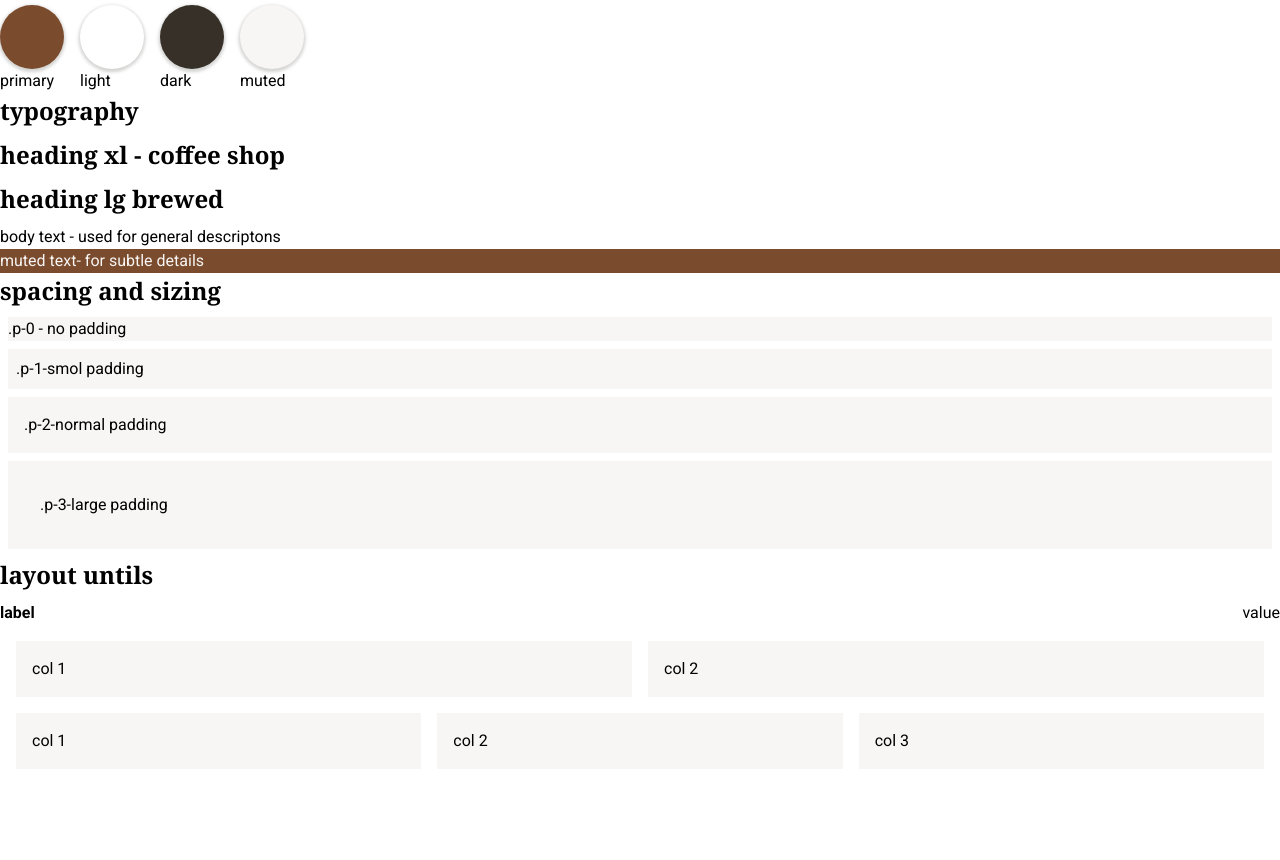
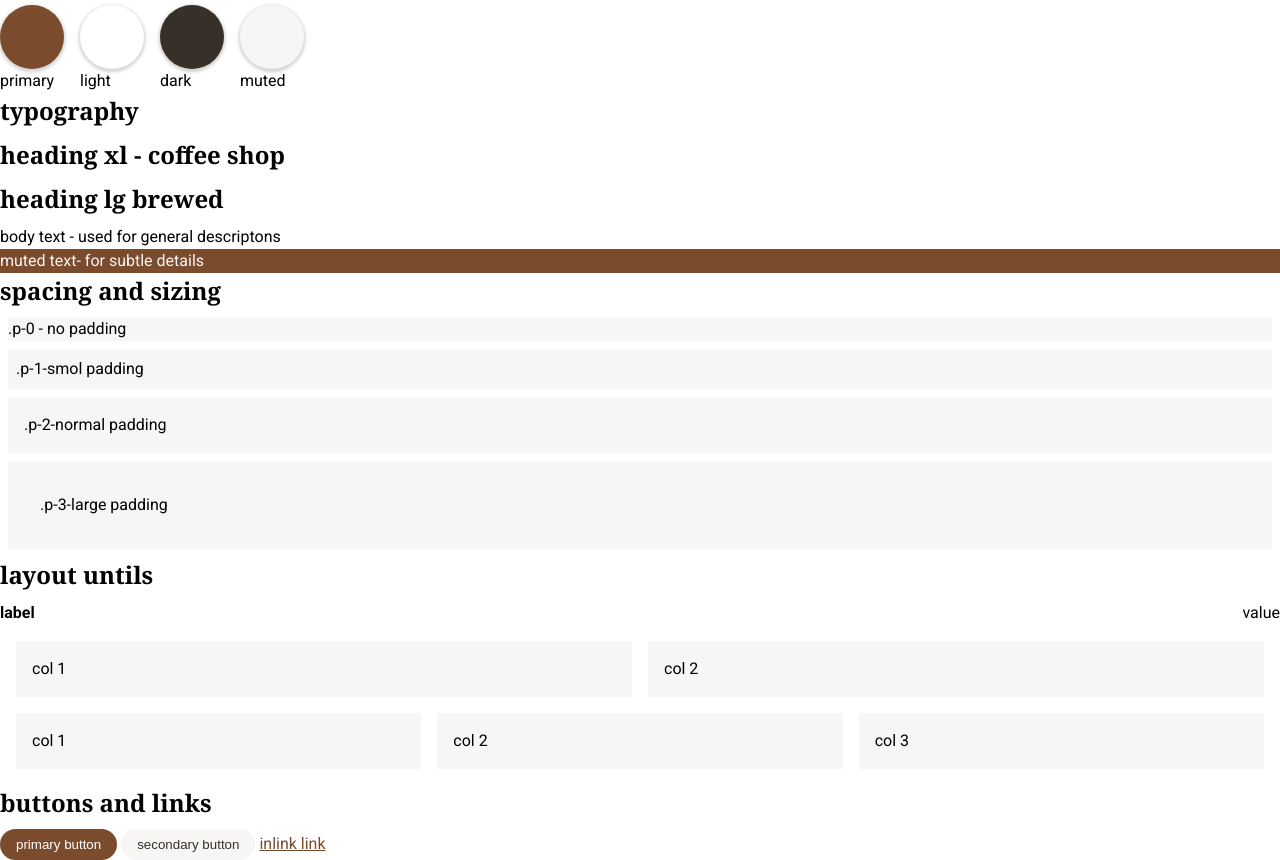
Before and after one commit to The-Otterking/tasting_in_class, a plain HTML site: page coffee/style-guide.html in a window 1280 px wide. Shown: the part 119-979 px from the top of the page. Before the commit the page ends 904 px from the top, so only its background shows below. Drawn offline with Linux system fonts and the light colour scheme.

Commit message:
buttons and links

```diff
--- a/coffee/style-guide.html
+++ b/coffee/style-guide.html
@@ -80,6 +80,15 @@
                 <div class="bg-muted p-2">col 2</div>
                 <div class="bg-muted p-2">col 3</div>
             </div>
+
+        </section>
+        <!--buttons and links-->
+        <section id="buttons">
+            <h2>buttons and links</h2>
+
+            <button class="btn btn-primary">primary button</button>
+            <button class="btn btn-secondary">secondary button</button>
+            <a href="#" class="link">inlink link</a>
         </section>
     </main>
 </body>
--- a/coffee/style.css
+++ b/coffee/style.css
@@ -31,7 +31,25 @@ h1,h2,h3,h4,h5,h6{
     font-family: var(--font-heading);
     margin-bottom: 0.5rem;
 }
-
+/******************buttons************************/
+.btn{
+    border: none;
+    border-radius: var(--spacing-2);
+    padding: var(--spacing-1) var(--spacing-2);
+    cursor: pointer;
+}
+.btn-primary {
+    background-color: var(--primary);
+    color: var(--light);
+}
+.btn-secondary{
+    background-color: var(--muted);
+    color: var(--dark);
+}
+.link{
+    color: var(--primary);
+    text-decoration: underline;
+}
 /**************** colours*****************/
 .bg-primary{background-color: var(--primary)}
 .bg-light{background-color: var(--light)}
```
